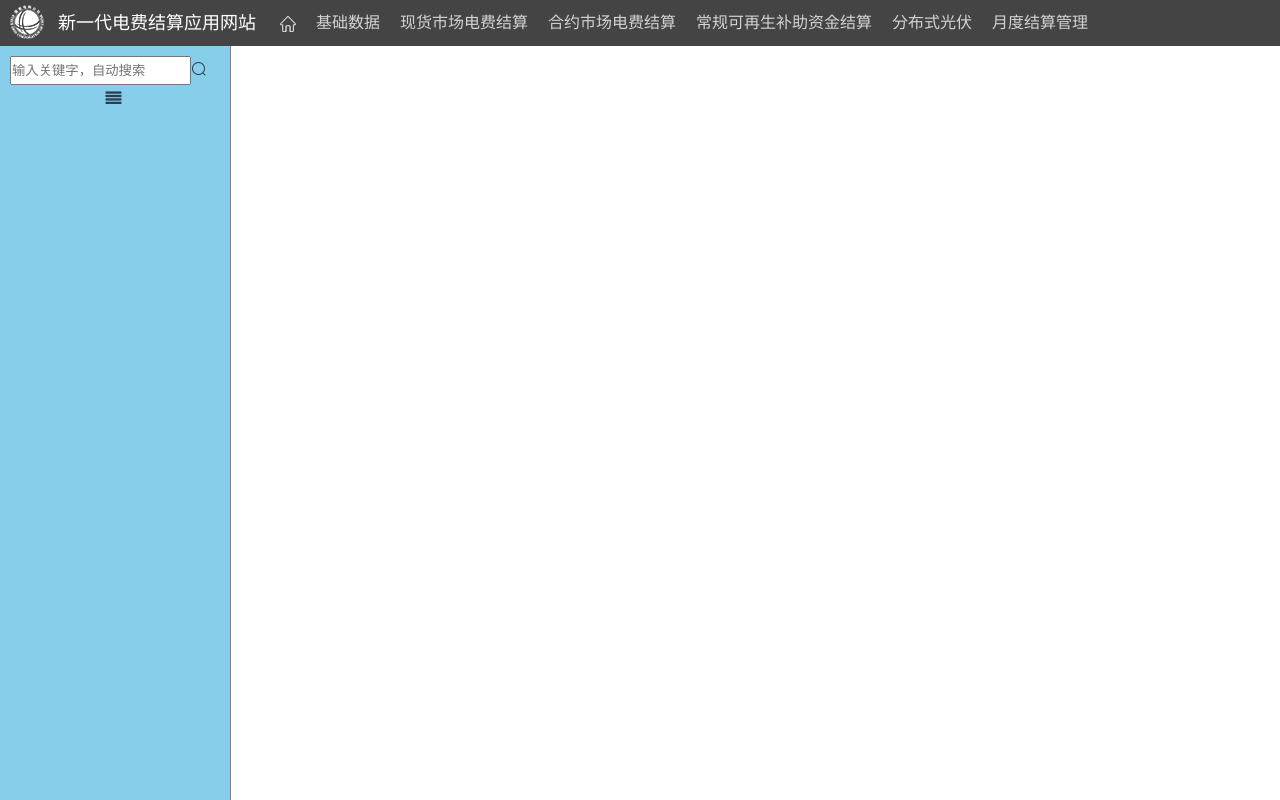
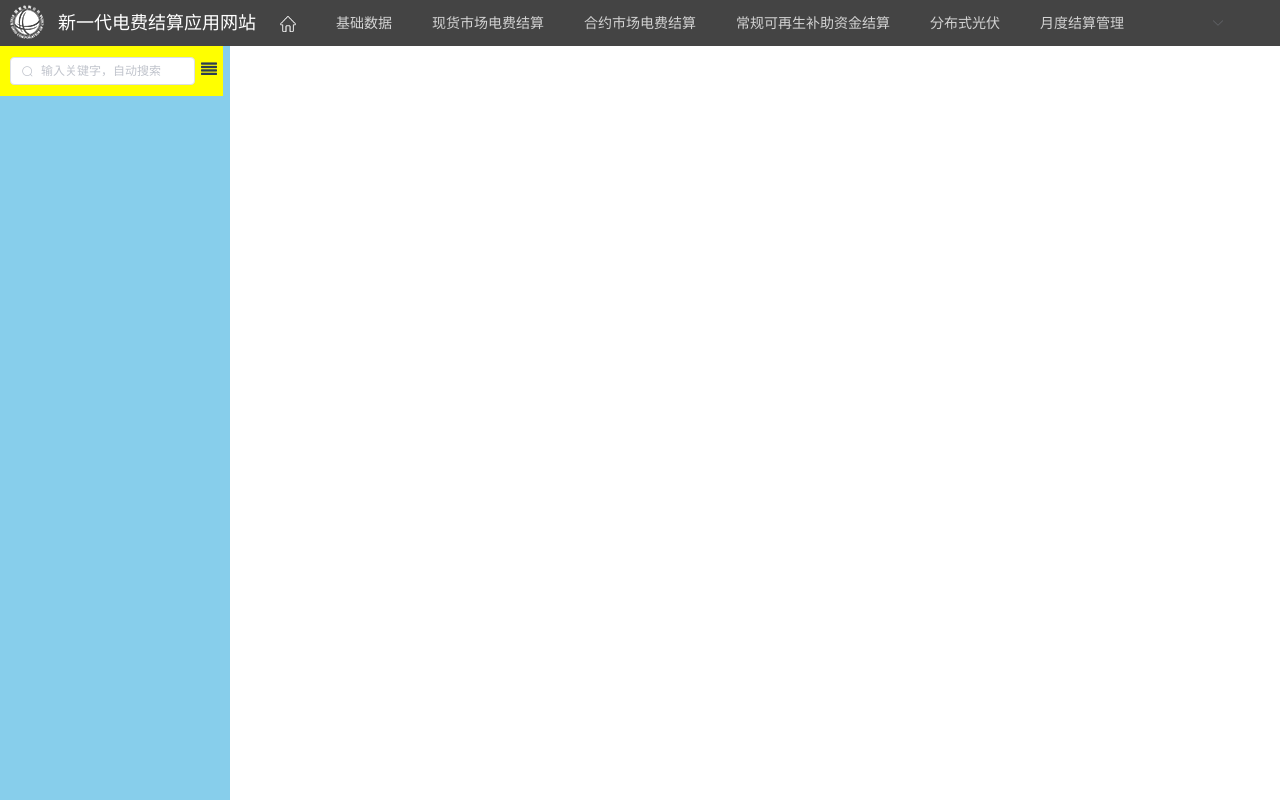
Before and after one commit to Abby-zhao/vue-jimiyar, a Vue app: page / in a window 1280 px wide. Built offline with nearby package versions, Linux system fonts and the light colour scheme.

Commit message:
head部分鼠标划过时变白

```diff
--- a/src/components/common/Home.vue
+++ b/src/components/common/Home.vue
@@ -16,7 +16,7 @@
                     </div>
                     <div class="userinfo">
                         <el-dropdown>
-                            <span><i></i></span>
+                            <span><i class="el-icon-arrow-down"></i></span>
                              <el-dropdown-menu>
                                  <el-dropdown-item></el-dropdown-item>
                              </el-dropdown-menu>
@@ -28,7 +28,7 @@
         <el-col :span="24" class="main">
             <aside class="menu-collapsed">
                 <div class="menu-search-tool">
-                    <el-input  type="text" placeholder="输入关键字，自动搜索" prefix-icon="el-icon-search"></el-input>
+                    <el-input size="mini" type="text" placeholder="输入关键字，自动搜索" prefix-icon="el-icon-search"></el-input>
                     <div class="tools">
                         <i class="fa fa-align-justify"></i>
                     </div>
@@ -104,25 +104,21 @@ export default {
         width:230px;
         background-color:skyblue;
     }
-    .container .main aside{
-        border-right: solid 1px gray;
+    .container .main .menu-search-tool .el-input{
+        width:185px;
+        display: inline-block;
     }
-    .container .main .menu-collapsed .menu-search-tool{
+    .container .main .menu-search-tool{
         padding:10px 0 10px 10px;
-        height: 40px;
+        height:30px;
+        background:#ff0;
     }
-    .container .main .menu-collapsed .menu-search-tool .el-input__inner{
-        height:25px;
-    }
-    .container .main .menu-search-tool .tools{
-        width:28px;
-        height:28px;
-        line-height:28px;
-        margin-left:10px;
+    .container .main .menu-search-tool .tools {
+        width: 28px;
+        height: 28px;
+        line-height: 28px;
         text-align: center;
         display: inline-block;
         cursor: pointer;
     }
-
-
 </style>
--- a/src/components/common/topmenu.vue
+++ b/src/components/common/topmenu.vue
@@ -32,14 +32,10 @@ export default {
         height:46px;
         line-height:46px;
         overflow: hidden;
-        color:#fff;
     }
     .topmenu .el-menu{
         border-bottom:0;
         background:transparent;
-    }
-    .topmenu .el-menu .el-menu-demo{
-        color:#fff;
     }
     .topmenu .el-menu--horizontal .el-menu-item{
         color:lightgray;
@@ -49,7 +45,6 @@ export default {
         float: left;
         list-style-type:none;
         outline:none;
-        margin-left: 20px;
     }
     .topmenu .el-menu--horizontal .el-menu-item .icom-home{
         width:16px;
--- a/src/main.js
+++ b/src/main.js
@@ -6,6 +6,7 @@ import router from './router'
 import store from './vuex/index'
 import ElementUI from 'element-ui'
 import 'element-ui/lib/theme-chalk/base.css';
+import 'element-ui/lib/theme-chalk/index.css';
 import 'font-awesome/css/font-awesome.min.css' // z字体图标
 
 
```
